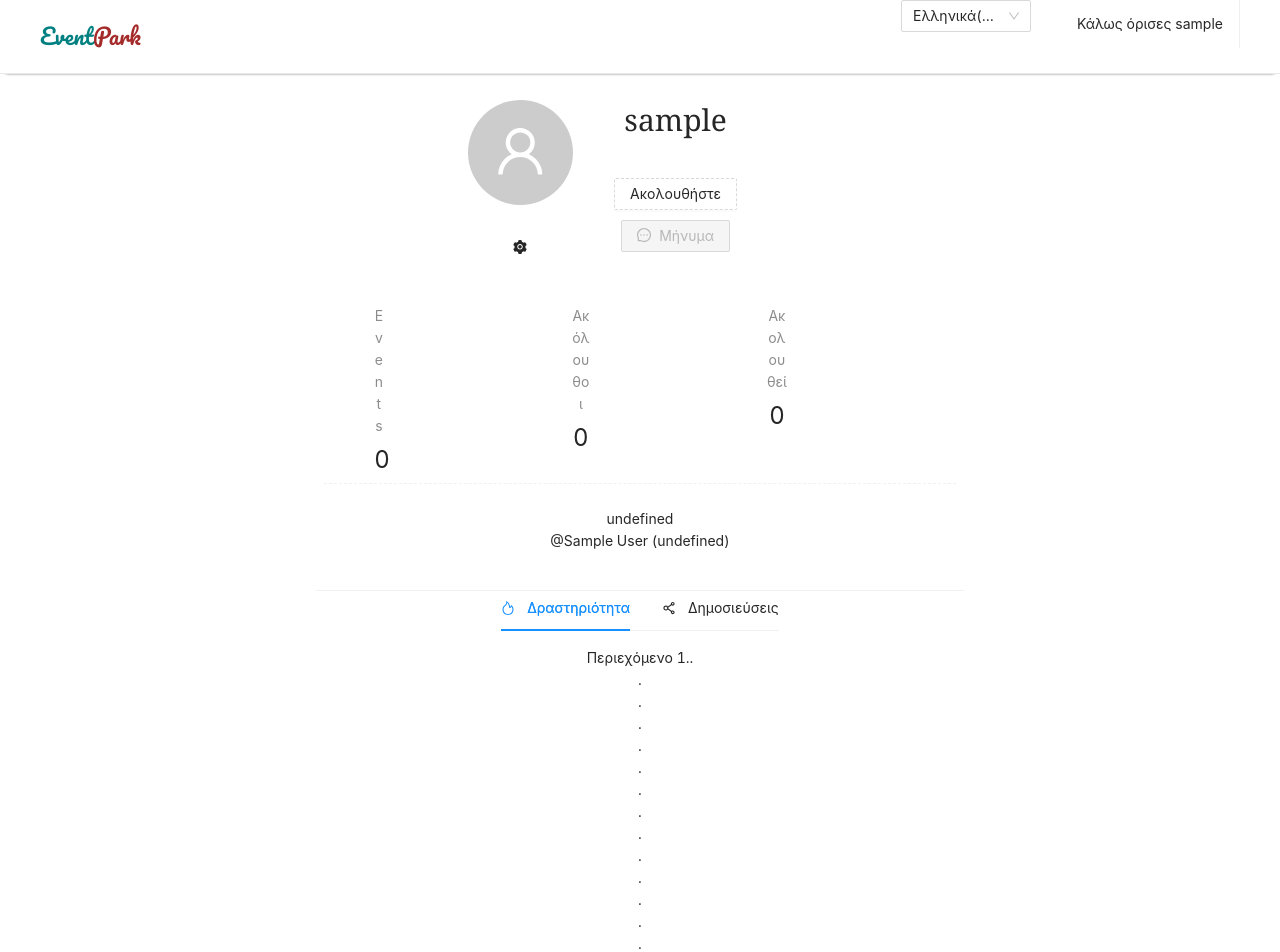
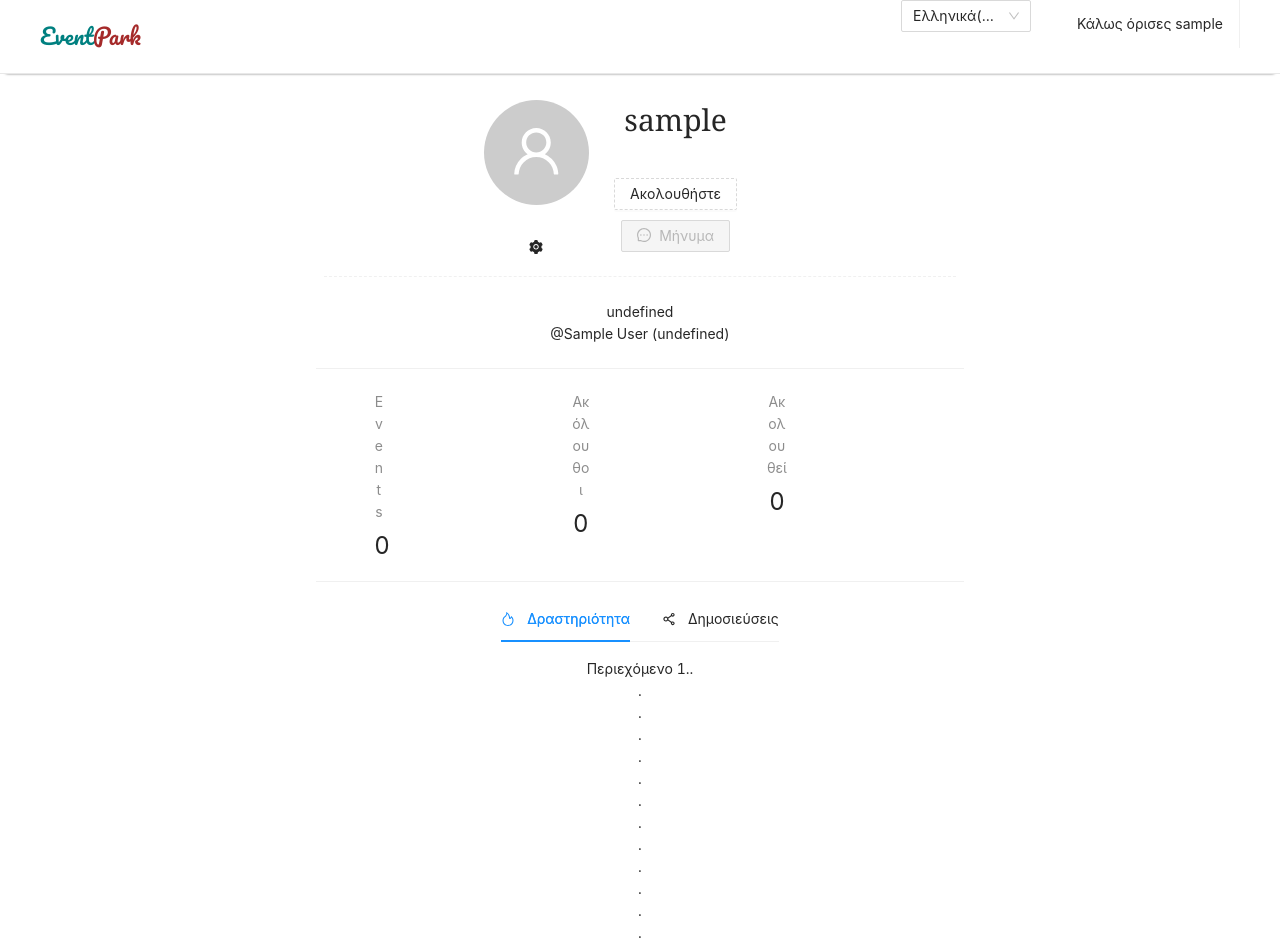
Before and after one commit to Panos61/React-Project-V-0.1, a React (Create React App) app: page /profile in a window 1280 px wide. Shown: the top 952 px of the page. Built offline with nearby package versions, Linux system fonts and the light colour scheme; sample sign-in values are in the browser's storage.

Commit message:
improved profile page

```diff
--- a/src/Profile/profile-upper/Upper-Profile.js
+++ b/src/Profile/profile-upper/Upper-Profile.js
@@ -30,7 +30,7 @@ class UpperProfile extends Component {
           >
             <Col xs={12} lg={6}>
               <Row center="xs">
-                <Col xs md={3} style={{ position: 'relative', right: '6%' }}>
+                <Col xs md={3} style={{ position: 'relative', right: '3.5%' }}>
                   <Avatar size={105} icon={<UserOutlined />} />
                   <div style={{ top: '2vh', position: 'relative' }}>
                     <SettingsBtn />
@@ -45,10 +45,15 @@ class UpperProfile extends Component {
                     </div>
                   </div>
                 </Col>
+
+                <Col xs={12} style={{ marginBottom: '-15px' }}>
+                  <ProfileBio />
+                </Col>
+                <Divider />
                 <Row
                   style={{
-                    marginBottom: '35px',
-                    marginTop: '50px',
+                    marginBottom: '-25px',
+                    marginTop: '-5px',
                     fontSize: '2px',
                     display: 'inline-block',
                   }}
@@ -73,12 +78,8 @@ class UpperProfile extends Component {
                     </Descriptions>
                   </Col>
                 </Row>
-
-                <Col xs={12} style={{ marginTop: '-72px' }}>
-                  <ProfileBio />
-                </Col>
                 <Divider />
-                <div style={{ marginTop: '-30px' }}>
+                <div style={{ marginTop: '-10px' }}>
                   <HorizontalTabs />
                 </div>
               </Row>
```
